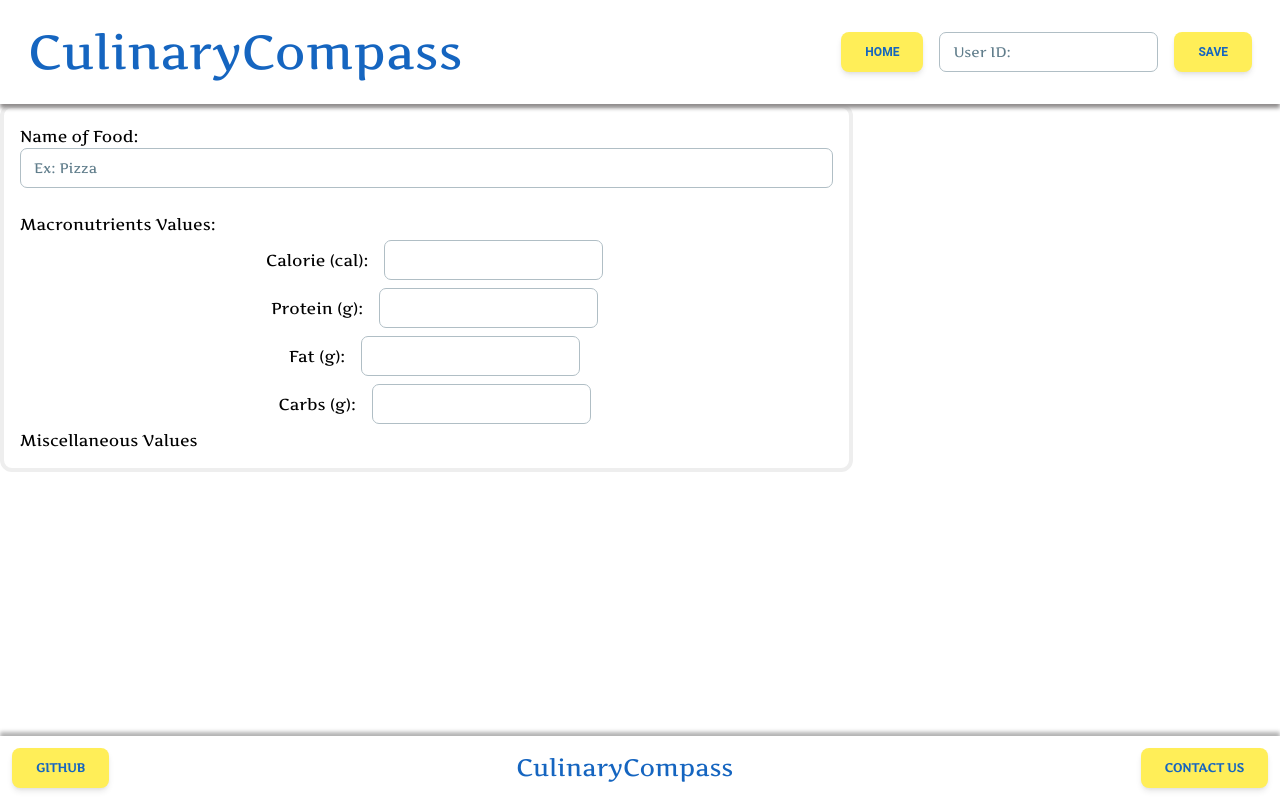
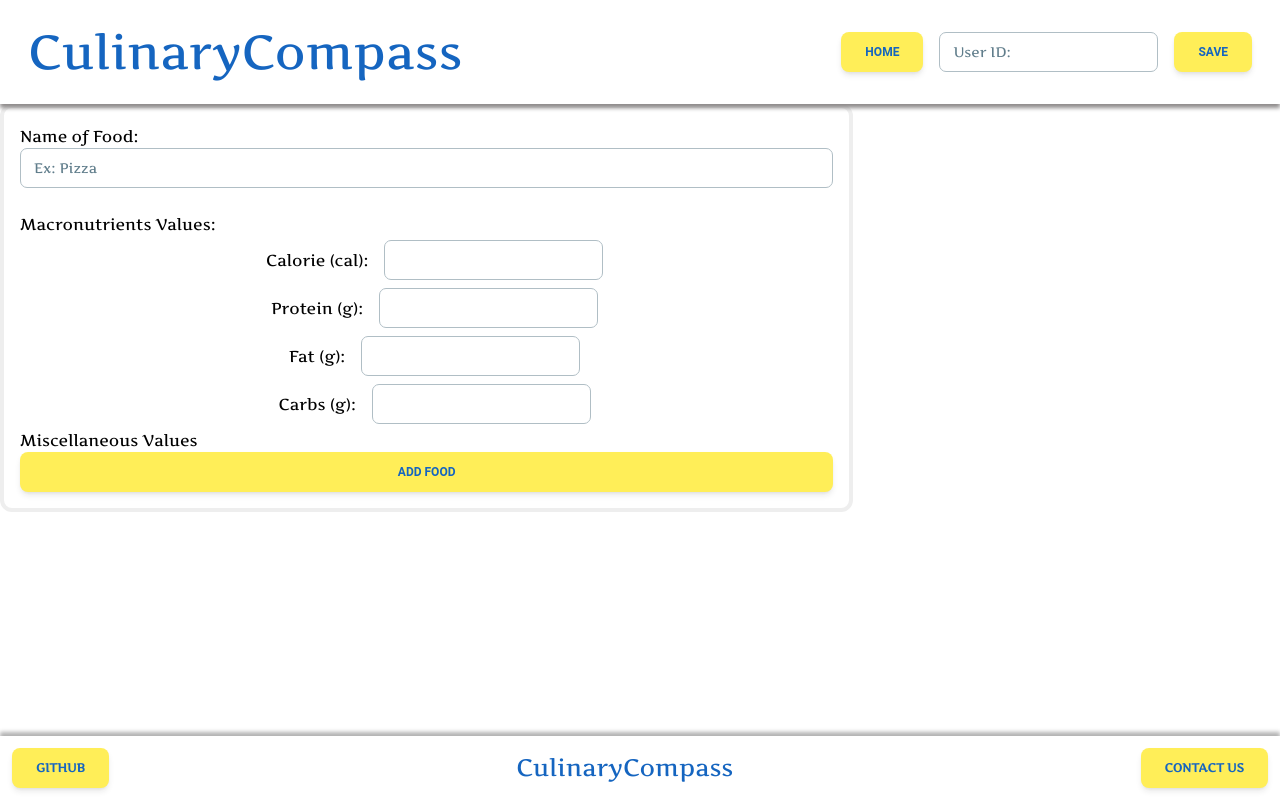
Before and after one commit to TuThanhHuy2124/culinary-compass, a React (Vite) app: page /plan in a window 1280 px wide. Built offline with nearby package versions, Linux system fonts and the light colour scheme.

Commit message:
FoodDetail now sends food to backend

```diff
--- a/src/components/FoodDetail.jsx
+++ b/src/components/FoodDetail.jsx
@@ -1,6 +1,7 @@
 import { CustomInput } from "./CustomInput";
 import { FoodInput } from "./FoodInput";
-
+import { LinkButton } from "./LinkButton";
+import { Button } from "@material-tailwind/react";
 
 export default function FoodDetail(){
     const macro = [
@@ -35,30 +36,56 @@ export default function FoodDetail(){
         "Iron",
         "Selenium",
     ]
+
+    const INSERT_FOOD_API = "https://culinarycompassapi.onrender.com/create/food_item/"
+    const addFood = async () => {
+        var nutrients = new Object();
+        nutrients["name"] = document.getElementById("name").value;
+        var input = document.getElementById("nutrients");
+        var children = input.getElementsByTagName("input");
+        for (var i = 0; i < children.length; i++) {
+            if (children[i].value > 0){
+                nutrients[children[i].id.toLowerCase()] = children[i].value;
+            }
+        }
+        fetch(INSERT_FOOD_API, {
+            method: "POST",
+            headers: {
+                "Content-Type": "application/json",
+            },
+            body: JSON.stringify(nutrients),
+        })
+        .then(response => {
+            if(response.ok) {console.log("Success!");}
+        });
+        console.log(nutrients);
+    }
+
     return (
         <div className="flex flex-col justify-center w-2/3 border-4 p-4 border-gray rounded-xl">
             <p>Name of Food:</p>
-            <CustomInput name="Ex: Pizza"/><br/>
-            <div className="overflow-auto max-h-[30vh]">
+            <CustomInput id="name" name="Ex: Pizza"/><br/>
+            <div id="nutrients" className="overflow-auto max-h-[30vh]">
                 <p>Macronutrients Values:</p>
                 {macro.map((nutrient, i) => (
                     <>
-                    <FoodInput key={i} name={nutrient + ` ${nutrient === "Calorie" ? "(cal)" : "(g)"}:`}></FoodInput>
+                    <FoodInput id={nutrient} key={i} name={nutrient + ` ${nutrient === "Calorie" ? "(cal)" : "(g)"}:`}></FoodInput>
                     </>
                 ))}
                 <p>Miscellaneous Values</p>
                 {misc.map((nutrient, i) => (
                     <>
-                    <FoodInput key={i} name={nutrient + " (g):"}></FoodInput>
+                    <FoodInput id={nutrient} key={i} name={nutrient + " (g):"}></FoodInput>
                     </>
                 ))}
                 <p>Micronutrients Values:</p>
                 {micro.map((nutrient, i) => (
                     <>
-                    <FoodInput key={i} name={nutrient + " (g):"}></FoodInput>
+                    <FoodInput id={nutrient} key={i} name={nutrient + " (g):"}></FoodInput>
                     </>
                 ))}
             </div>
+            <Button onClick={addFood} className="!bg-yellow-400 !text-blue-800">Add Food</Button>
         </div>
     );
 }
--- a/src/components/FoodInput.jsx
+++ b/src/components/FoodInput.jsx
@@ -3,6 +3,6 @@ import { CustomInput } from "./CustomInput"
 export function FoodInput(props){
     return <div className="flex justify-center items-center py-1">
                 <div className="mx-4 ">{props.name}</div>
-                <div><CustomInput></CustomInput></div>
+                <div><CustomInput id={props.id}></CustomInput></div>
      </div>
 }
```
